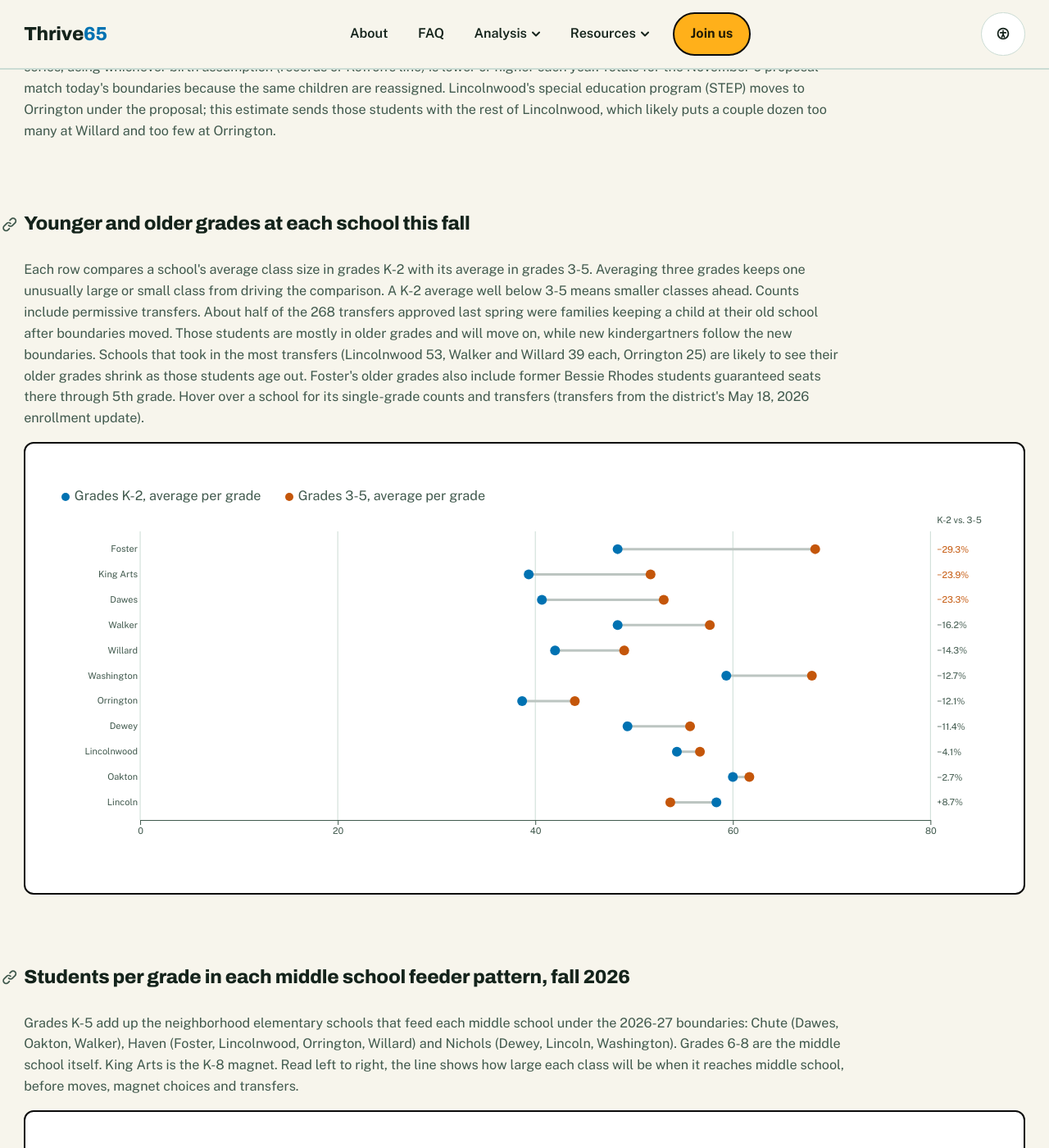
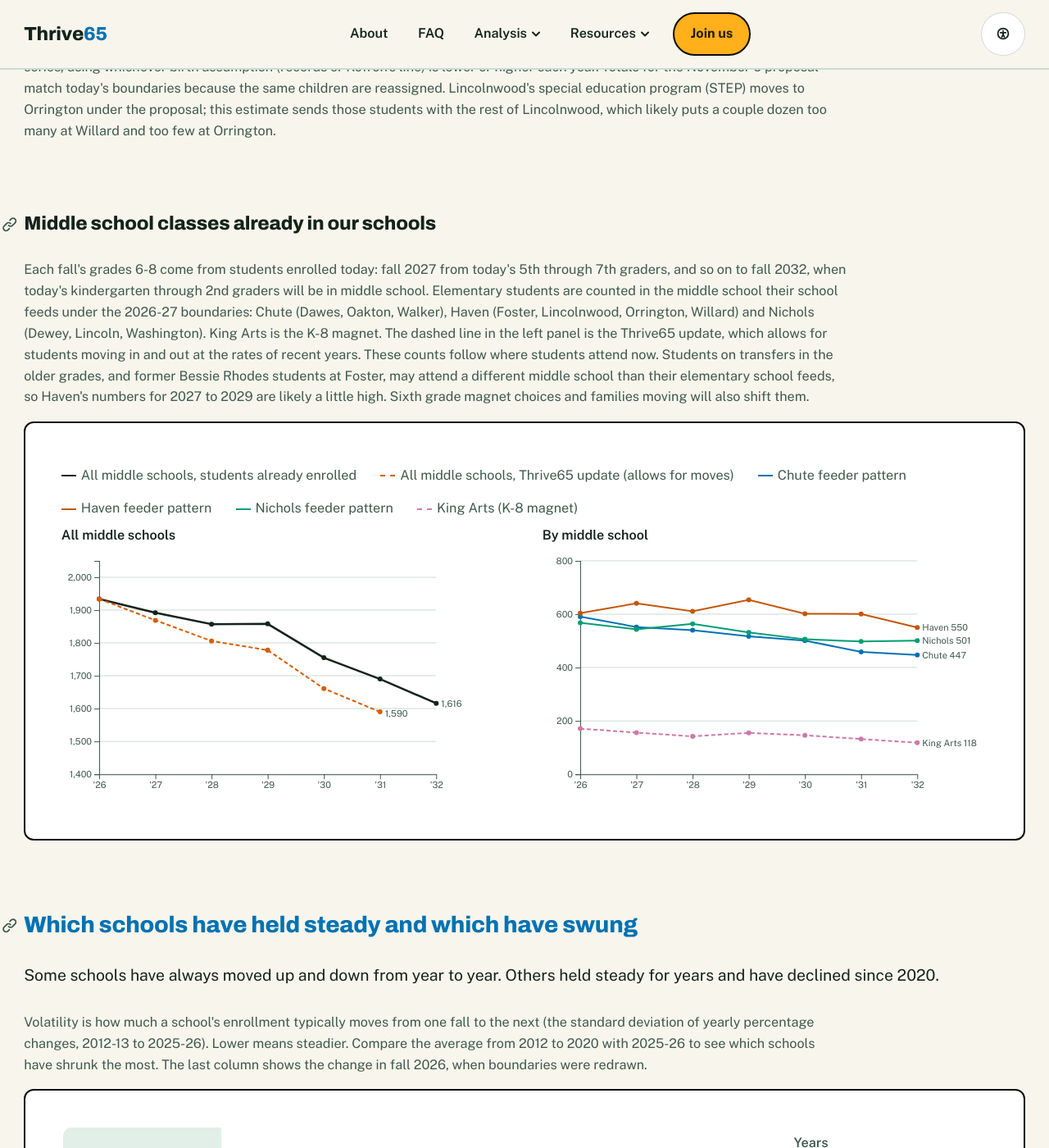
Before and after one commit to Thrive65/thrive65-site, a Jekyll site: the page built from analysis/enrollment.md, in a window 1280 px wide and 1400 px high, scrolled down 14284 px. Shown: the whole window at 82% size. Built offline with Jekyll 4.4.1, drawn with Linux system fonts in a browser that asks for light colours; some of the changed text lies outside the part shown.

Commit message:
Replace the two school grade charts with future middle school classes from students already enrolled
Co-Authored-By: Claude Opus 5.5 <noreply@anthropic.com>
Claude-Session: https://claude.ai/code/session_01SmpF7gL57aNoLck87onHpj

```diff
--- a/analysis/enrollment.md
+++ b/analysis/enrollment.md
@@ -143,18 +143,10 @@ wide: true
 </div>
 <p class="note">Years are fall of each school year (2027 = 2027-28). Middle estimates use birth records; the range runs from the low series to the high series, using whichever birth assumption (records or Kofron's line) is lower or higher each year. Totals for the November 6 proposal match today's boundaries because the same children are reassigned. Lincolnwood's special education program (STEP) moves to Orrington under the proposal; this estimate sends those students with the rest of Lincolnwood, which likely puts a couple dozen too many at Willard and too few at Orrington.</p>
 
-<h3 id="k-vs-5th">Younger and older grades at each school this fall</h3>
-<p class="note">Each row compares a school's average class size in grades K-2 with its average in grades 3-5. Averaging three grades keeps one unusually large or small class from driving the comparison. A K-2 average well below 3-5 means smaller classes ahead. Counts include permissive transfers. About half of the 268 transfers approved last spring were families keeping a child at their old school after boundaries moved. Those students are mostly in older grades and will move on, while new kindergartners follow the new boundaries. Schools that took in the most transfers (Lincolnwood 53, Walker and Willard 39 each, Orrington 25) are likely to see their older grades shrink as those students age out. Foster's older grades also include former Bessie Rhodes students guaranteed seats there through 5th grade. Hover over a school for its single-grade counts and transfers (transfers from the district's May 18, 2026 enrollment update).</p>
+<h3 id="future-ms">Middle school classes already in our schools</h3>
+<p class="note">Each fall's grades 6-8 come from students enrolled today: fall 2027 from today's 5th through 7th graders, and so on to fall 2032, when today's kindergarten through 2nd graders will be in middle school. Elementary students are counted in the middle school their school feeds under the 2026-27 boundaries: Chute (Dawes, Oakton, Walker), Haven (Foster, Lincolnwood, Orrington, Willard) and Nichols (Dewey, Lincoln, Washington). King Arts is the K-8 magnet. The dashed line in the left panel is the Thrive65 update, which allows for students moving in and out at the rates of recent years. These counts follow where students attend now. Students on transfers in the older grades, and former Bessie Rhodes students at Foster, may attend a different middle school than their elementary school feeds, so Haven's numbers for 2027 to 2029 are likely a little high. Sixth grade magnet choices and families moving will also shift them.</p>
 <div class="card">
-  <div class="legend"><span><span class="box" style="opacity:1;border-radius:50%;width:10px" data-draw="lg-k"></span>Grades K-2, average per grade</span><span><span class="box" style="opacity:1;border-radius:50%;width:10px" data-draw="lg-5"></span>Grades 3-5, average per grade</span></div>
-  <div class="chart tall" id="k5" data-draw="k5"></div>
-</div>
-
-<h3 id="feeder-patterns">Students per grade in each middle school feeder pattern, fall 2026</h3>
-<p class="note">Grades K-5 add up the neighborhood elementary schools that feed each middle school under the 2026-27 boundaries: Chute (Dawes, Oakton, Walker), Haven (Foster, Lincolnwood, Orrington, Willard) and Nichols (Dewey, Lincoln, Washington). Grades 6-8 are the middle school itself. King Arts is the K-8 magnet. Read left to right, the line shows how large each class will be when it reaches middle school, before moves, magnet choices and transfers.</p>
-<div class="card">
-  <div class="legend" data-draw="feeder-legend"></div>
-  <div class="chart" id="feeder" data-draw="feeder"></div>
+  <div id="ms-future" data-draw="ms-future" style="min-height:380px"></div>
 </div>
 
 <h2 id="stability">Which schools have held steady and which have swung</h2>
--- a/assets/js/enrollment-dashboard.js
+++ b/assets/js/enrollment-dashboard.js
@@ -1199,4 +1199,67 @@ dash.draw('births-chart', (el) => {
 });
 })();
 
+(function () {
+// Future middle school classes from students already enrolled
+dash.draw('ms-future', (el) => {
+  const s = dash.data('feeder_grades'), cb = dash.data('compare_bands');
+  if (s.status !== 'ok') { el.textContent = s.status === 'error' ? 'Failed to load' : '—'; return; }
+  el.replaceChildren();
+  const G = ['K', '1', '2', '3', '4', '5', '6', '7', '8'];
+  const f = {}; for (const r of s.data) (f[r.feeder] = f[r.feeder] || {})[r.grade] = +r.students;
+  const feeders = Object.keys(f);
+  const years = [0, 1, 2, 3, 4, 5, 6].map((t) => {
+    const from = [6 - t, 7 - t, 8 - t].map((i) => G[i]), v = {};
+    let total = 0;
+    for (const k of feeders) { v[k] = from.reduce((a, g) => a + f[k][g], 0); total += v[k]; }
+    return { year: (2026 + t) + '-' + String(2027 + t).slice(2), from, v, total };
+  });
+  const adj = {};
+  if (cb.status === 'ok') for (const r of cb.data) { const n = d65.num(r.t65_mid_68); if (n !== null) adj[r.year] = n; }
+  for (const y of years) y.adj = adj[y.year] ?? null;
+  const fromText = (y) => "today's " + y.from.map((g) => (g === 'K' ? 'kindergarten' : g === '1' ? '1st' : g === '2' ? '2nd' : g === '3' ? '3rd' : g + 'th')).join(', ').replace(/, ([^,]*)$/, ' and $1') + ' graders';
+  const legend = document.createElement('div'); legend.className = 'legend';
+  const add = (style, text) => { const sp = document.createElement('span'); const sw = document.createElement('span'); sw.className = 'sw'; Object.assign(sw.style, style); sp.append(sw, document.createTextNode(text)); legend.append(sp); };
+  add({ borderTopColor: 'var(--color-fg)', borderTopWidth: '2.5px' }, 'All middle schools, students already enrolled');
+  add({ borderTopColor: dash.colors[6], borderTopStyle: 'dashed' }, 'All middle schools, Thrive65 update (allows for moves)');
+  feeders.forEach((k, i) => add({ borderTopColor: dash.colors[i], borderTopStyle: k === 'King Arts' ? 'dashed' : 'solid' }, k === 'King Arts' ? 'King Arts (K-8 magnet)' : k + ' feeder pattern'));
+  el.append(legend);
+  const grid = document.createElement('div'); grid.className = 'nat-grid'; el.append(grid);
+  const panel = (title) => { const w = document.createElement('div'); const t = document.createElement('div'); t.className = 'nat-t'; t.textContent = title; const box = document.createElement('div'); box.className = 'chart'; box.style.minHeight = '300px'; w.append(t, box); grid.append(w); return box; };
+  const draw = (box, series, ymin, ymax, label) => {
+    const W = box.clientWidth || 360, H = 300, m = { t: 14, r: 86, b: 26, l: 46 };
+    const x = d3.scalePoint(years.map((y) => y.year), [m.l, W - m.r]);
+    const y = d3.scaleLinear([ymin, ymax], [H - m.b, m.t]).nice();
+    const svg = d3.select(box).append('svg').attr('width', '100%').attr('viewBox', `0 0 ${W} ${H}`).attr('role', 'img').attr('aria-label', label);
+    svg.append('g').attr('class', 'grid').selectAll('line').data(y.ticks(5)).join('line').attr('x1', m.l).attr('x2', W - m.r).attr('y1', y).attr('y2', y);
+    svg.append('g').attr('class', 'axis').attr('transform', `translate(0,${H - m.b})`).call(d3.axisBottom(x).tickFormat((d) => "'" + d.slice(2, 4)).tickSizeOuter(0));
+    svg.append('g').attr('class', 'axis').attr('transform', `translate(${m.l},0)`).call(d3.axisLeft(y).ticks(5).tickFormat(d3.format(',')));
+    const ends = [];
+    for (const sr of series) {
+      const pts = years.filter((yy) => sr.get(yy) !== null);
+      svg.append('path').datum(pts).attr('d', d3.line().x((yy) => x(yy.year)).y((yy) => y(sr.get(yy)))).attr('fill', 'none').style('stroke', sr.c).attr('stroke-width', sr.w || 2).attr('stroke-dasharray', sr.dash || null);
+      svg.append('g').selectAll('circle').data(pts).join('circle').attr('cx', (yy) => x(yy.year)).attr('cy', (yy) => y(sr.get(yy))).attr('r', 3).style('fill', sr.c);
+      const l = pts[pts.length - 1];
+      if (l) ends.push({ x: x(l.year) + 6, y: y(sr.get(l)) + 4, t: sr.label + ' ' + d65.fmt(sr.get(l)) });
+    }
+    ends.sort((a, b) => a.y - b.y); for (let i = 1; i < ends.length; i++) if (ends[i].y - ends[i - 1].y < 12) ends[i].y = ends[i - 1].y + 12;
+    svg.append('g').selectAll('text').data(ends).join('text').attr('x', (e) => e.x).attr('y', (e) => e.y).text((e) => e.t);
+    const tip = d65.tip(box);
+    svg.append('rect').attr('x', m.l).attr('y', m.t).attr('width', W - m.l - m.r).attr('height', H - m.t - m.b).attr('fill', 'transparent')
+      .on('pointermove', (ev) => {
+        const [px] = d3.pointer(ev);
+        const yy = years.reduce((a, b) => (Math.abs(x(b.year) - px) < Math.abs(x(a.year) - px) ? b : a));
+        const L = ['Fall ' + yy.year.slice(0, 4) + ' grades 6-8', 'From ' + fromText(yy)].concat(series.filter((sr) => sr.get(yy) !== null).map((sr) => sr.name + ': ' + d65.fmt(sr.get(yy))));
+        tip.show(L, Math.min(x(yy.year), W * 0.45) / W * box.clientWidth, 10);
+      })
+      .on('pointerleave', () => tip.hide());
+  };
+  const b1 = panel('All middle schools'), b2 = panel('By middle school');
+  const tot = [{ name: 'Students already enrolled', label: '', get: (yy) => yy.total, c: 'var(--color-fg)', w: 2.5 }, { name: 'Thrive65 update', label: '', get: (yy) => yy.adj, c: dash.colors[6], dash: '5 3' }];
+  draw(b1, tot, 1400, d3.max(years, (yy) => yy.total) * 1.04, 'Grades 6-8 enrollment in each fall from 2026 to 2032, from students already enrolled, with the Thrive65 update');
+  const by = feeders.map((k, i) => ({ name: k, label: k, get: (yy) => yy.v[k], c: dash.colors[i], dash: k === 'King Arts' ? '5 3' : null }));
+  draw(b2, by, 0, d3.max(years, (yy) => d3.max(feeders, (k) => yy.v[k])) * 1.08, 'Grades 6-8 enrollment by middle school feeder pattern in each fall from 2026 to 2032, from students already enrolled');
+});
+})();
+
 document.addEventListener('DOMContentLoaded', () => dash.start());
```
